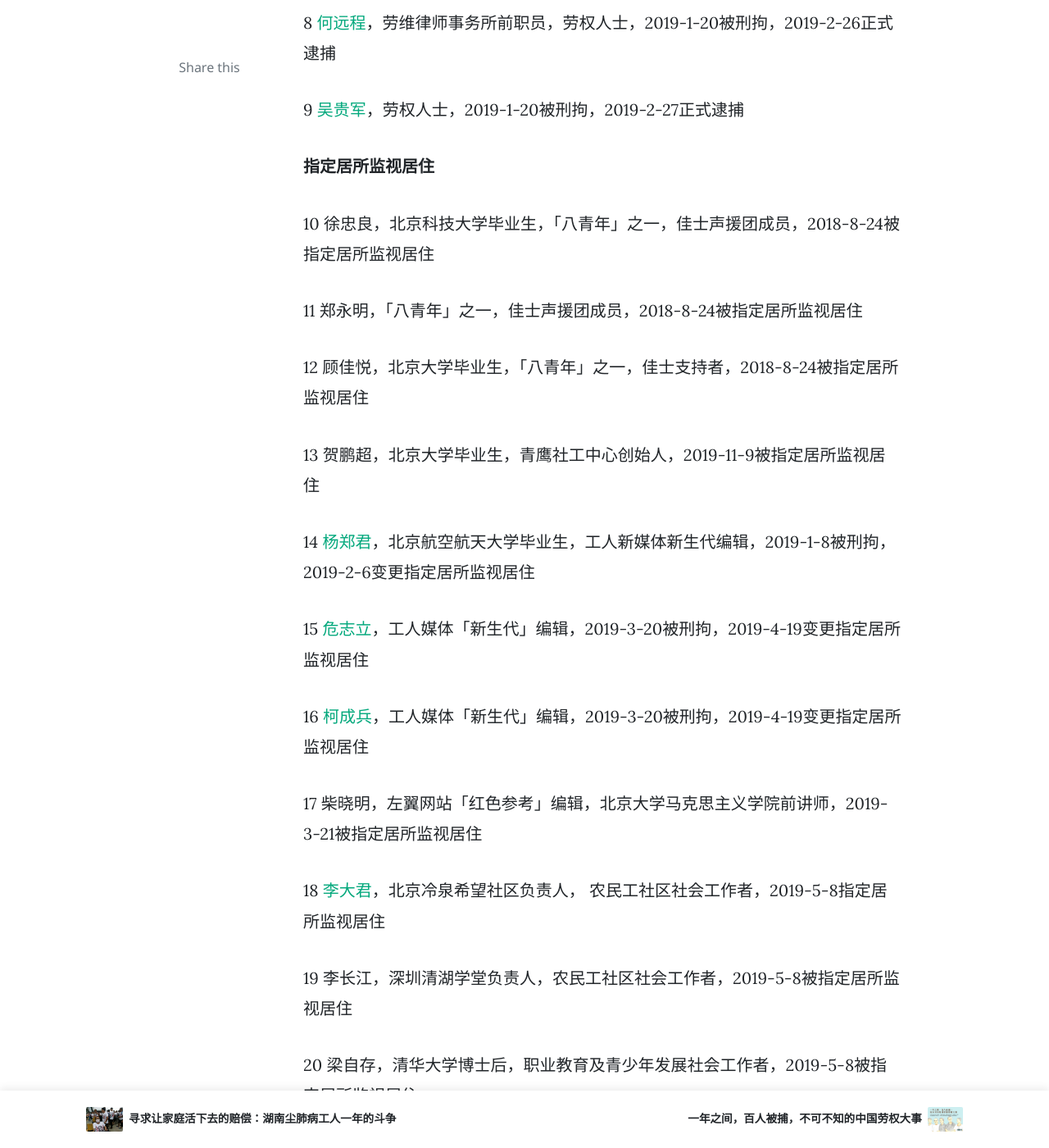
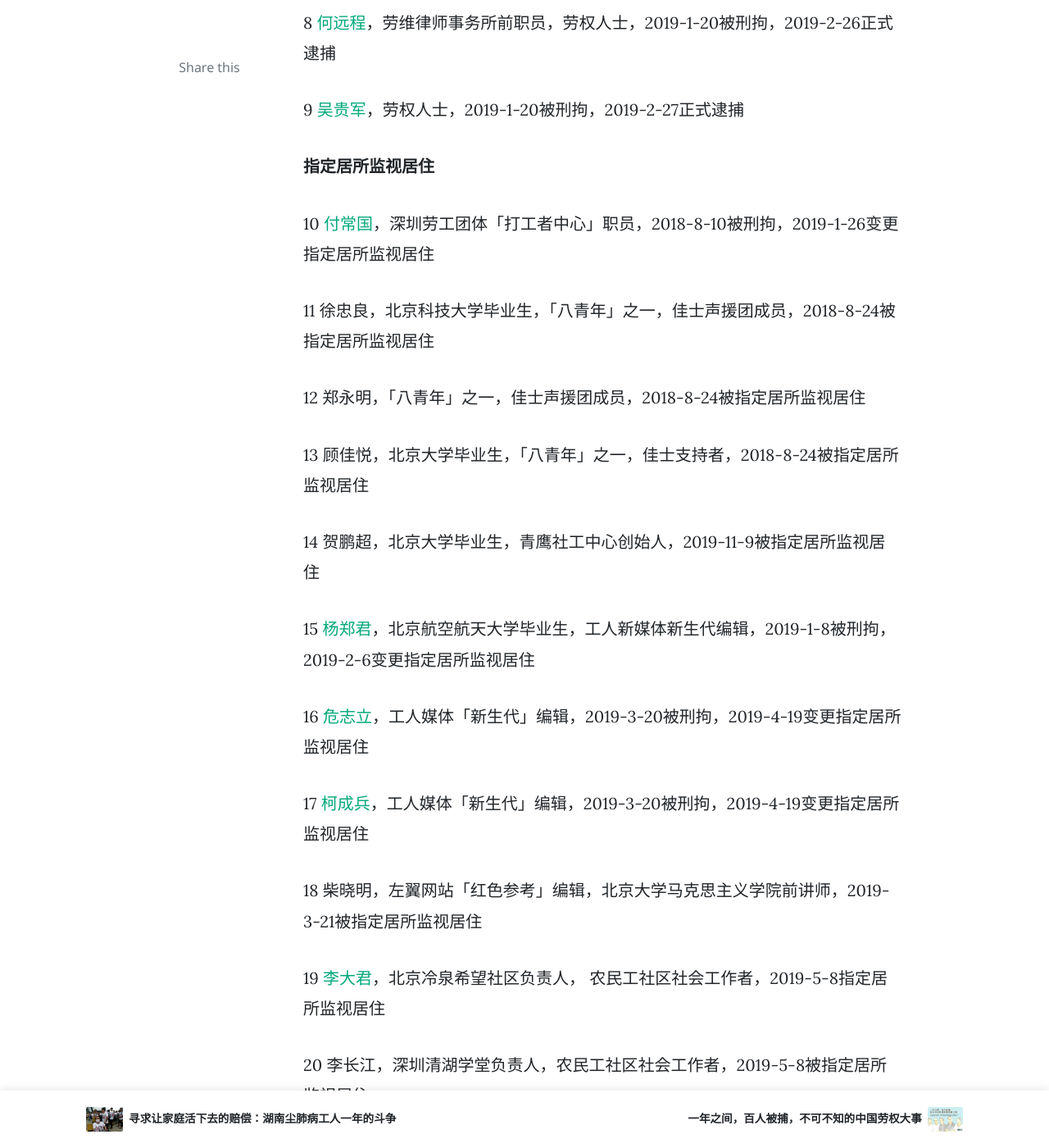
Before and after one commit to laoquan18/laoquan18.github.io, a Jekyll site: the page built from zh/_posts/2019-07-27-namelist_zh.md, in a window 1280 px wide and 1400 px high, scrolled down 1109 px. Shown: the whole window at 82% size. Built offline with Jekyll 4.4.1, drawn with Linux system fonts in a browser that asks for light colours; nearby versions of some CDN libraries; comment, search, counter and statistics services are not loaded; some of the changed lines change nothing that is shown; some of the changed text lies outside the part shown.

Commit message:
Update 2019-07-27-namelist_zh.md

```diff
--- a/zh/_posts/2019-07-27-namelist_zh.md
+++ b/zh/_posts/2019-07-27-namelist_zh.md
@@ -42,37 +42,37 @@
 
 <strong>指定居所监视居住</strong>
 
-10 徐忠良，北京科技大学毕业生，「八青年」之一，佳士声援团成员，2018-8-24被指定居所监视居住
+10 <a href="https://laoquan18.github.io/Fu-Changguo_zh/">付常国</a>，深圳劳工团体「打工者中心」职员，2018-8-10被刑拘，2019-1-26变更指定居所监视居住
 
-11 郑永明，「八青年」之一，佳士声援团成员，2018-8-24被指定居所监视居住
+11 徐忠良，北京科技大学毕业生，「八青年」之一，佳士声援团成员，2018-8-24被指定居所监视居住
 
-12 顾佳悦，北京大学毕业生，「八青年」之一，佳士支持者，2018-8-24被指定居所监视居住
+12 郑永明，「八青年」之一，佳士声援团成员，2018-8-24被指定居所监视居住
 
-13 贺鹏超，北京大学毕业生，青鹰社工中心创始人，2019-11-9被指定居所监视居住
+13 顾佳悦，北京大学毕业生，「八青年」之一，佳士支持者，2018-8-24被指定居所监视居住
 
-14 <a href="https://laoquan18.github.io/Yang-Zhengjun_zh/">杨郑君</a>，北京航空航天大学毕业生，工人新媒体新生代编辑，2019-1-8被刑拘，2019-2-6变更指定居所监视居住
+14 贺鹏超，北京大学毕业生，青鹰社工中心创始人，2019-11-9被指定居所监视居住
 
-15 <a href="https://laoquan18.github.io/Wei-Zhili_zh/">危志立</a>，工人媒体「新生代」编辑，2019-3-20被刑拘，2019-4-19变更指定居所监视居住
+15 <a href="https://laoquan18.github.io/Yang-Zhengjun_zh/">杨郑君</a>，北京航空航天大学毕业生，工人新媒体新生代编辑，2019-1-8被刑拘，2019-2-6变更指定居所监视居住
 
-16 <a href="https://laoquan18.github.io/Ke-Chengbing_zh/">柯成兵</a>，工人媒体「新生代」编辑，2019-3-20被刑拘，2019-4-19变更指定居所监视居住
+16 <a href="https://laoquan18.github.io/Wei-Zhili_zh/">危志立</a>，工人媒体「新生代」编辑，2019-3-20被刑拘，2019-4-19变更指定居所监视居住
 
-17 柴晓明，左翼网站「红色参考」编辑，北京大学马克思主义学院前讲师，2019-3-21被指定居所监视居住
+17 <a href="https://laoquan18.github.io/Ke-Chengbing_zh/">柯成兵</a>，工人媒体「新生代」编辑，2019-3-20被刑拘，2019-4-19变更指定居所监视居住
 
-18 <a href="https://laoquan18.github.io/Li-Dajun_zh/">李大君</a>，北京冷泉希望社区负责人， 农民工社区社会工作者，2019-5-8指定居所监视居住
+18 柴晓明，左翼网站「红色参考」编辑，北京大学马克思主义学院前讲师，2019-3-21被指定居所监视居住
 
-19 李长江，深圳清湖学堂负责人，农民工社区社会工作者，2019-5-8被指定居所监视居住
+19 <a href="https://laoquan18.github.io/Li-Dajun_zh/">李大君</a>，北京冷泉希望社区负责人， 农民工社区社会工作者，2019-5-8指定居所监视居住
 
-20 梁自存，清华大学博士后，职业教育及青少年发展社会工作者，2019-5-8被指定居所监视居住
+20 李长江，深圳清湖学堂负责人，农民工社区社会工作者，2019-5-8被指定居所监视居住
 
-21 吴琼文倩，前破土网编辑，公益媒体人，流动儿童研究者，2019-5-8被指定居所监视居住
+21 梁自存，清华大学博士后，职业教育及青少年发展社会工作者，2019-5-8被指定居所监视居住
 
-22 <a href="https://laoquan18.github.io/Tong-Feifei_zh/">童菲菲</a>，广东木棉社会工作服务中心总干事，流动人口及妇女儿童社会工作者，2019-5-22被指定居所监视居住
+22 吴琼文倩，前破土网编辑，公益媒体人，流动儿童研究者，2019-5-8被指定居所监视居住
+
+23 <a href="https://laoquan18.github.io/Tong-Feifei_zh/">童菲菲</a>，广东木棉社会工作服务中心总干事，流动人口及妇女儿童社会工作者，2019-5-22被指定居所监视居住
 
 
 
 <strong>失踪</strong>
-
-23 <a href="https://laoquan18.github.io/Fu-Changguo_zh/">付常国</a>，深圳劳工团体「打工者中心」职员，2018-8-10被刑拘，2019年1月被办案人员带走并失踪
 
 24 <a href="https://laoquan18.github.io/Shen-Mengyu_zh/">沈梦雨</a>，中山大学毕业生，广州日宏厂工人及民选工会谈判代表，佳士声援团成员，2018-8-11被绑架
 
@@ -206,7 +206,7 @@
 
 30 胡开巧，学生，建会工人支持者，2018-7-27被刑拘
 
-31 <a href="https://laoquan18.github.io/Fu-Changguo_zh/">付常国</a>，深圳劳工团体「打工者中心」职员，2018-8-10被刑拘，2019年1月被办案人员带走并失踪
+31 <a href="https://laoquan18.github.io/Fu-Changguo_zh/">付常国</a>，深圳劳工团体「打工者中心」职员，2018-8-10被刑拘，2019-1-26变更指定居所监视居住
 
 32 <a href="https://laoquan18.github.io/Shen-Mengyu_zh/">沈梦雨</a>，中山大学毕业生，广州日宏厂工人及民选工会谈判代表，佳士声援团成员，2018-8-11被绑架
 
```
